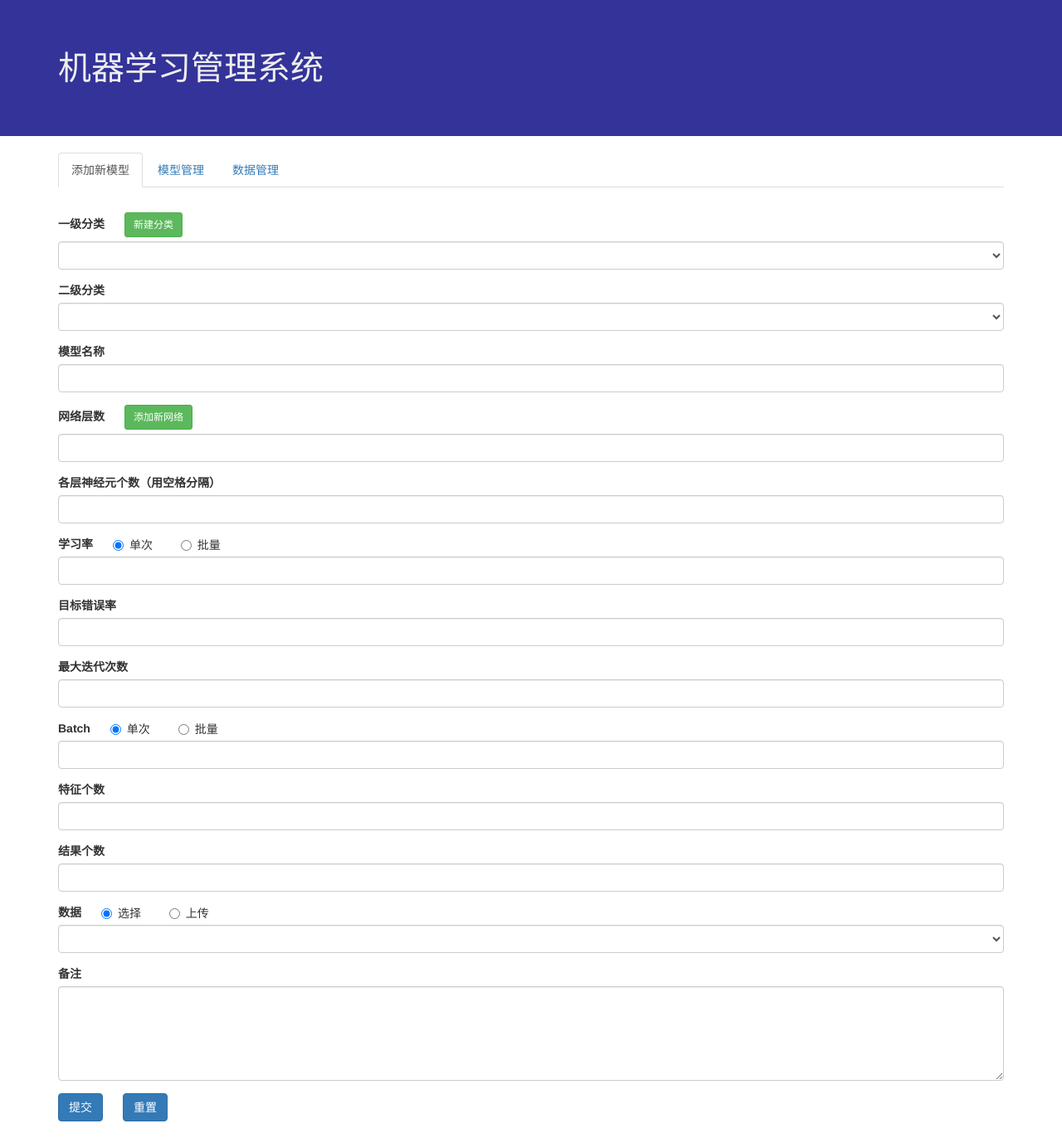
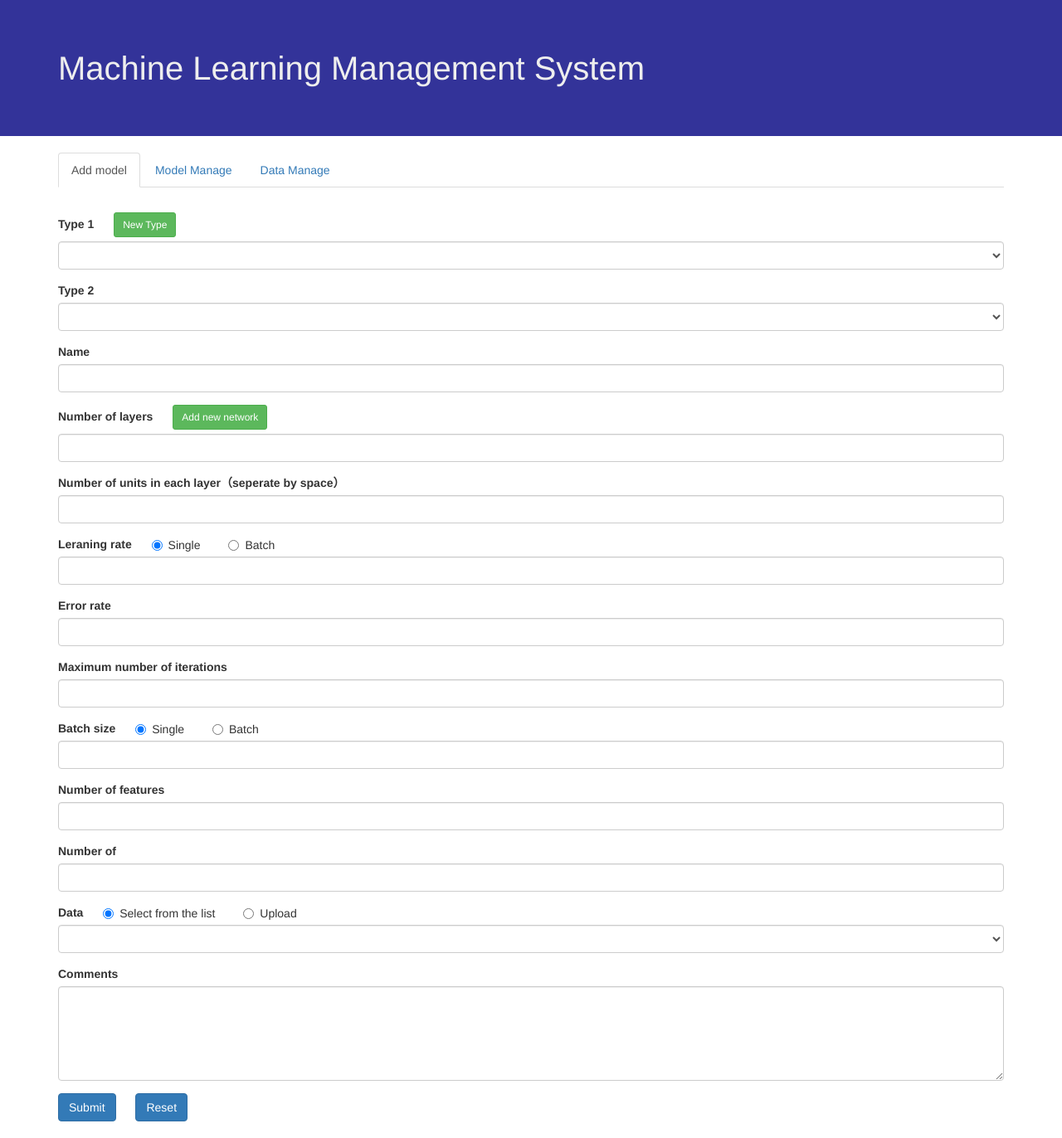
Before and after one commit to junz93/ML_Manage, a Django app: page /manage/ in a window 1280 px wide. Shown: the whole page at 83% size. Run offline with Django 3.2, Linux system fonts and the light colour scheme; data comes from the database, SQL or seed files in the repository; lists and menus that the app fills with data are empty; some libraries are stand-ins or nearby versions.

Commit message:
Update index.html

```diff
--- a/mysite/templates/dl_manage/index.html
+++ b/mysite/templates/dl_manage/index.html
@@ -6,26 +6,26 @@
     <meta charset="utf-8">
     <meta http-equiv="X-UA-Compatible" content="IE=edge">
     <meta name="viewport" content="width=device-width, initial-scale=1">
-    <title>机器学习管理系统</title>
+    <title>Machine Learning Management System</title>
     <link href="{% static 'css/bootstrap.min.css' %}" rel="stylesheet">
     <link href="{% static 'css/index.css' %}" rel="stylesheet">
 </head>
 
 <body>
     <div class="header">
-        <div class="container"><h1>机器学习管理系统</h1></div>
+        <div class="container"><h1>Machine Learning Management System</h1></div>
     </div>
 
     <div class="container">
     <ul id="myTab" class="nav nav-tabs" role="tablist">
         <li role="presentation" class="active">
-            <a href="#Part1" aria-controls="Part1" role="tab" data-toggle="tab">添加新模型</a>
+            <a href="#Part1" aria-controls="Part1" role="tab" data-toggle="tab">Add model</a>
         </li>
         <li role="presentation">
-            <a href="#Part2" aria-controls="Part2" role="tab" data-toggle="tab">模型管理</a>
+            <a href="#Part2" aria-controls="Part2" role="tab" data-toggle="tab">Model Manage</a>
         </li>
         <li role="presentation">
-            <a href="#Part3" aria-controls="Part3" role="tab" data-toggle="tab">数据管理</a>
+            <a href="#Part3" aria-controls="Part3" role="tab" data-toggle="tab">Data Manage</a>
         </li>
     </ul>
     </div>
@@ -38,9 +38,9 @@
                 {% csrf_token %}
                 <input type="hidden" name="model_id" id="model_id" value="0">
                 <div class="form-group">
-                    <label for="typeSel1">一级分类</label>
+                    <label for="typeSel1">Type 1</label>
                     <label for="typeSel1">
-                        <button type="button" class="btn btn-success btn-sm" data-toggle="modal" data-target="#myModal">新建分类</button>
+                        <button type="button" class="btn btn-success btn-sm" data-toggle="modal" data-target="#myModal">New Type</button>
                     </label>
                     <label for="typeSel1" class="control-label"></label>
                     <select id="typeSel1" name="typeSel1" class="form-control required">
@@ -51,80 +51,80 @@
                     </select>
                 </div>
                 <div class="form-group">
-                    <label for="typeSel2">二级分类</label>
+                    <label for="typeSel2">Type 2</label>
                     <label for="typeSel2" class="control-label"></label>
                     <select id="typeSel2" name="typeSel2" class="form-control required">
                         <option value=""></option>
                     </select>
                 </div>
                 <div class="form-group">
-                    <label for="model_name">模型名称</label>
+                    <label for="model_name">Name</label>
                     <label for="model_name" class="control-label"></label>
                     <input type="text" id="model_name" name="model_name" class="form-control required">
                 </div>
                 <input type="hidden" name="num_network" id="num_network" value="1">
                 <div class="form-group">
-                    <label for="num_layer1">网络层数</label>
+                    <label for="num_layer1">Number of layers</label>
                     <label>
-                        <button type="button" id="newNetwork" class="btn btn-success btn-sm">添加新网络</button>
+                        <button type="button" id="newNetwork" class="btn btn-success btn-sm">Add new network</button>
                     </label>
                     <label for="num_layer1" class="control-label"></label>
                     <input type="text" id="num_layer1" name="num_layer1" class="form-control required number">
                 </div>
                 <div class="form-group">
-                    <label for="num_unit1">各层神经元个数（用空格分隔）</label>
+                    <label for="num_unit1">Number of units in each layer（seperate by space）</label>
                     <label for="num_unit1" class="control-label"></label>
                     <input type="text" id="num_unit1" name="num_unit1" class="form-control required numlist">
                 </div>
                 <div class="form-group">
-                    <label for="lr">学习率</label>
+                    <label for="lr">Leraning rate</label>
                     <label class="radio-inline">
-                        <input type="radio" name="lrRadio" value="lr1" checked>单次
+                        <input type="radio" name="lrRadio" value="lr1" checked>Single
                     </label>
                     <label class="radio-inline">
-                        <input type="radio" name="lrRadio" value="lr2">批量
+                        <input type="radio" name="lrRadio" value="lr2">Batch
                     </label>
                     <label for="lr" class="control-label"></label>
                     <input type="text" id="lr" name="lr" class="form-control required number">
                 </div>
                 <div class="form-group">
-                    <label for="loss">目标错误率</label>
+                    <label for="loss">Error rate</label>
                     <label for="loss" class="control-label"></label>
                     <input type="text" id="loss" name="loss" class="form-control required number">
                 </div>
                 <div class="form-group">
-                    <label for="max_iter">最大迭代次数</label>
+                    <label for="max_iter">Maximum number of iterations</label>
                     <label for="max_iter" class="control-label"></label>
                     <input type="text" id="max_iter" name="max_iter" class="form-control required number">
                 </div>
                 <div class="form-group">
-                    <label for="num_batch">Batch</label>
+                    <label for="num_batch">Batch size</label>
                     <label class="radio-inline">
-                        <input type="radio" name="batchRadio" value="batch1" checked>单次
+                        <input type="radio" name="batchRadio" value="batch1" checked>Single
                     </label>
                     <label class="radio-inline">
-                        <input type="radio" name="batchRadio" value="batch2">批量
+                        <input type="radio" name="batchRadio" value="batch2">Batch
                     </label>
                     <label for="num_batch" class="control-label"></label>
                     <input type="text" id="num_batch" name="num_batch" class="form-control required number">
                 </div>
                 <div class="form-group">
-                    <label for="d_in">特征个数</label>
+                    <label for="d_in">Number of features</label>
                     <label for="d_in" class="control-label"></label>
                     <input type="text" id="d_in" name="d_in" class="form-control required number">
                 </div>
                 <div class="form-group">
-                    <label for="d_out">结果个数</label>
+                    <label for="d_out">Number of </label>
                     <label for="d_out" class="control-label"></label>
                     <input type="text" id="d_out" name="d_out" class="form-control required number">
                 </div>
                 <div class="form-group">
-                    <label for="file_data">数据</label>
+                    <label for="file_data">Data</label>
                     <label class="radio-inline">
-                        <input type="radio" name="fileRadio" value="file1" checked>选择
+                        <input type="radio" name="fileRadio" value="file1" checked>Select from the list
                     </label>
                     <label class="radio-inline">
-                        <input type="radio" name="fileRadio" value="file2">上传
+                        <input type="radio" name="fileRadio" value="file2">Upload
                     </label>
                     <label for="file_data" class="control-label"></label>
                     <select id="file_data" name="file_data" class="form-control required">
@@ -135,14 +135,14 @@
                     </select>
                 </div>
                 <div class="form-group">
-                    <label for="comment">备注</label>
+                    <label for="comment">Comments</label>
                     <textarea class="form-control" id="comment" name="comment" rows="5"></textarea>
                 </div>
                 <span style="margin-right: 20px">
-                    <input type="submit" id="add" name="add" value="提交" class="btn btn-primary">
+                    <input type="submit" id="add" name="add" value="Submit" class="btn btn-primary">
                 </span>
                 <span style="margin-right: 20px">
-                    <input type="reset" value="重置" class="btn btn-primary">
+                    <input type="reset" value="Reset" class="btn btn-primary">
                 </span>
             </form><br />
         </div>  <!-- Tab 1 -->
@@ -189,15 +189,15 @@
             <form>
                 <input type="hidden" name="mId" id="mId" value="0">
                 <div class="form-group">
-                    <label for="mName">模型名称</label>
+                    <label for="mName">Name</label>
                     <input type="text" class="form-control" name="mName" id="mName" disabled>
                 </div>
                 <div class="form-group">
-                    <label for="mIntro">模型简述</label>
+                    <label for="mIntro">Description</label>
                     <textarea class="form-control" rows="10" name="mIntro" id="mIntro" disabled></textarea>
                 </div>
                 <div class="form-group">
-                    <label for="sub">订阅数据主题</label>
+                    <label for="sub">Subscribe to data theme</label>
                     <label for="sub" class="control-label"></label>
                     <select id="sub" name="sub" class="form-control required">
 			{% for sub_topic in sub_topic_set %}
@@ -206,7 +206,7 @@
                     </select>
                 </div>
 		<div class="form-group">
-                    <label for="pub">发布数据主题</label>
+                    <label for="pub">Post data theme</label>
                     <label for="pub" class="control-label"></label>
                     <select id="pub" name="pub" class="form-control required">
                         {% for pub_topic in pub_topic_set %}
@@ -217,12 +217,12 @@
 		<div style="margin:20px">
 	        </div>
                 <span style="margin-right:20px">
-                <input type="button" class="btn btn-primary" name="invoke" id="invoke" value="调用">
+                <input type="button" class="btn btn-primary" name="invoke" id="invoke" value="Invoke">
                 </span>
                 <span style="margin-right:20px">
-                <input type="button" class="btn btn-primary" name="modify" id="modify" value="修改">
+                <input type="button" class="btn btn-primary" name="modify" id="modify" value="Edit">
                 </span>
-                <input type="button" class="btn btn-primary" name="delete" id="delete_model" value="删除">
+                <input type="button" class="btn btn-primary" name="delete" id="delete_model" value="Delete">
             </form><br />
             </div>
             </div><!-- row -->
@@ -233,7 +233,7 @@
             <div class="col-md-3">
                 <div class="panel panel-primary data-list">
                     <div class="panel-heading" role="tab">
-                        <h4 class="panel-title">数据文件</h4>
+                        <h4 class="panel-title">Data files</h4>
                     </div>
                     <div class="panel-body">
                         <ul class="list-unstyled category">
@@ -248,18 +248,18 @@
                 <form>
                     <input type="hidden" id="data_id" name="data_id" value="0">
                     <div class="form-group">
-                        <label for="data_name">数据名称</label>
+                        <label for="data_name">Name</label>
                         <input type="text" class="form-control" id="data_name" name="data_name" disabled>
                     </div>
                     <div class="form-group">
-                        <label for="data_in">特征个数</label>
+                        <label for="data_in">Number of features</label>
                         <input type="text" class="form-control" id="data_in" name="data_in" disabled>
                     </div>
                     <div class="form-group">
-                        <label for="data_out">结果个数</label>
+                        <label for="data_out">Number of targets</label>
                         <input type="text" class="form-control" id="data_out" name="data_out" disabled>
                     </div>
-                    <input type="button" class="btn btn-primary" id="delete_data" value="删除">
+                    <input type="button" class="btn btn-primary" id="delete_data" value="Delete">
                 </form>
             </div>
             </div>
@@ -274,18 +274,18 @@
                 <div class="modal-header">
                     <button type="button" class="close" data-dismiss="modal" aria-label="Close">
                         <span aria-hidden="true">&times;</span></button>
-                    <h4 class="modal-title" id="myModalLabel">新建分类</h4>
+                    <h4 class="modal-title" id="myModalLabel">New Type</h4>
                 </div>
                 <form action="{% url 'dl_manage:index' %}" method="post">
                 {% csrf_token %}
                 <div class="modal-body">
                     <div class="form-group">
-                        <label for="newType1">一级分类</label>
+                        <label for="newType1">Type 1</label>
                         <label class="radio-inline">
-                            <input type="radio" name="typeRadio" value="type1" checked>选择
+                            <input type="radio" name="typeRadio" value="type1" checked>Select an existing type1
                         </label>
                         <label class="radio-inline">
-                            <input type="radio" name="typeRadio" value="type2">新建
+                            <input type="radio" name="typeRadio" value="type2">Create a new type1
                         </label>
                         <label for="newType1" class="control-label"></label>
                         <select id="newType1" name="newType1" class="form-control required">
@@ -296,14 +296,14 @@
                         </select>
                     </div>
                     <div class="form-group">
-                        <label for="newType2">二级分类</label>
+                        <label for="newType2">Type 2</label>
                         <label for="newType2" class="control-label"></label>
                         <input type="text" id="newType2" name="newType2" class="form-control required">
                     </div>
                 </div>
                 <div class="modal-footer">
-                    <input type="button" class="btn btn-default" data-dismiss="modal" value="关闭">
-                    <input type="submit" class="btn btn-primary" name="add_type" value="提交">
+                    <input type="button" class="btn btn-default" data-dismiss="modal" value="Close">
+                    <input type="submit" class="btn btn-primary" name="add_type" value="Submit">
                 </div>
                 </form>
             </div>
```
